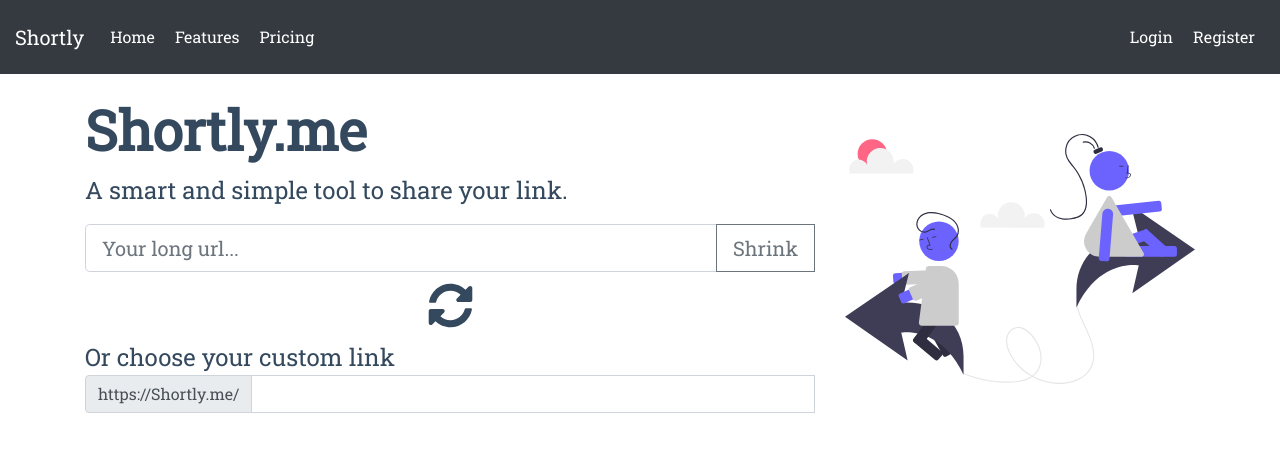
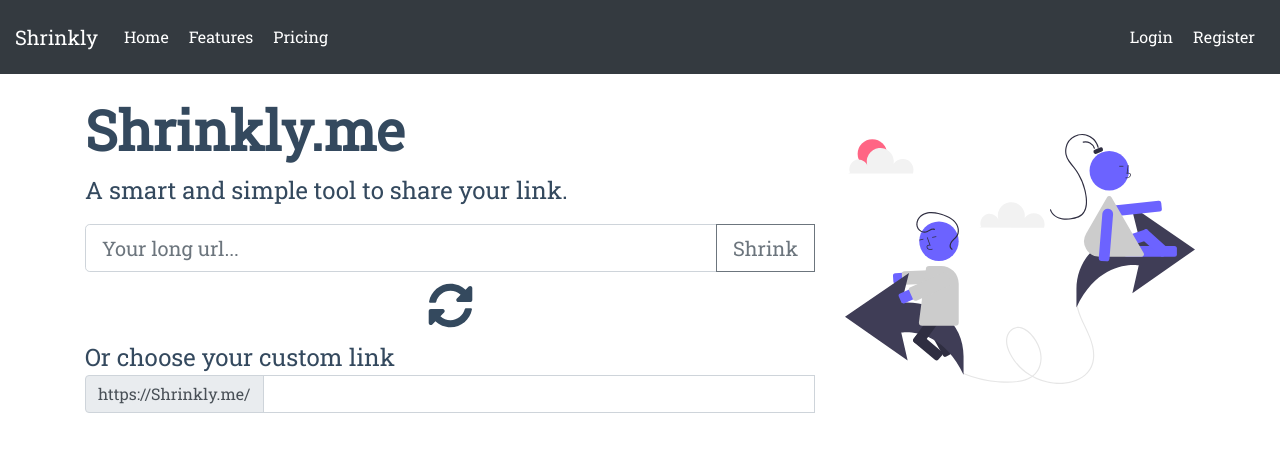
Before and after one commit to ihasanmdarif/shrinkly.me, a React (Create React App) app: page / in a window 1280 px wide. Shown: the top 452 px of the page. Built offline with nearby package versions, Linux system fonts and the light colour scheme.

Commit message:
Changed brand name

```diff
--- a/public/index.html
+++ b/public/index.html
@@ -24,7 +24,7 @@
       work correctly both with client-side routing and a non-root public URL.
       Learn how to configure a non-root public URL by running `npm run build`.
     -->
-    <title>React App</title>
+    <title>Shrinkly.me</title>
   </head>
   <body>
     <noscript>You need to enable JavaScript to run this app.</noscript>
--- a/src/components/Header.js
+++ b/src/components/Header.js
@@ -11,7 +11,7 @@
         variant="dark"
       >
         <NavLink to="/">
-          <Navbar.Brand>Shortly</Navbar.Brand>
+          <Navbar.Brand>Shrinkly</Navbar.Brand>
         </NavLink>
 
         <Navbar.Toggle aria-controls="responsive-navbar-nav" />
--- a/src/components/Home.js
+++ b/src/components/Home.js
@@ -70,7 +70,9 @@
       <Container>
         <Row className="align-items-center" style={{ marginTop: 15 }}>
           <Col>
-            <div style={{ fontSize: 55, fontWeight: "bolder" }}>Shortly.me</div>
+            <div style={{ fontSize: 55, fontWeight: "bolder" }}>
+              Shrinkly.me
+            </div>
             <div style={{ fontSize: 24 }}>
               A smart and simple tool to share your link.
             </div>
@@ -106,7 +108,7 @@
             <InputGroup className="mb-3">
               <InputGroup.Prepend>
                 <InputGroup.Text id="basic-addon3">
-                  https://Shortly.me/
+                  https://Shrinkly.me/
                 </InputGroup.Text>
               </InputGroup.Prepend>
               <FormControl
```
Also changed, not shown: 1 other file (tests, documents, lock files or other folders).
